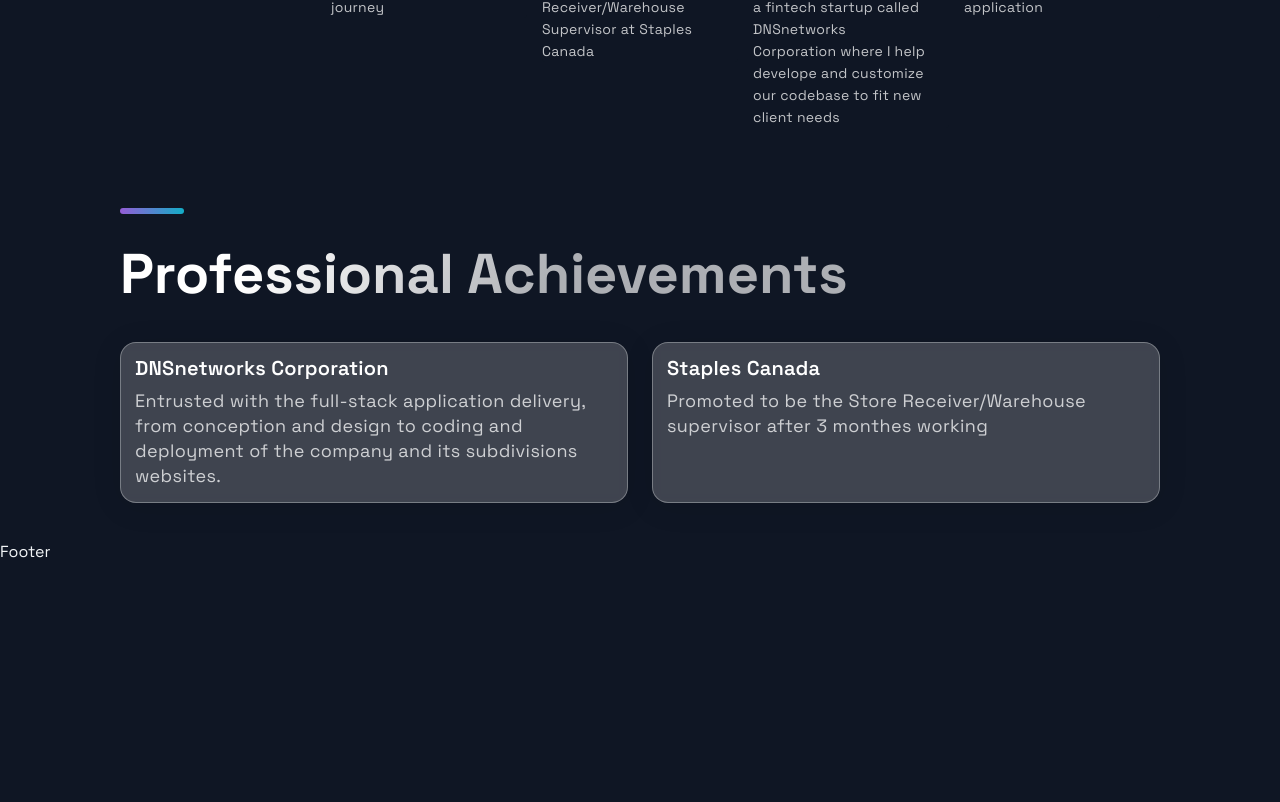
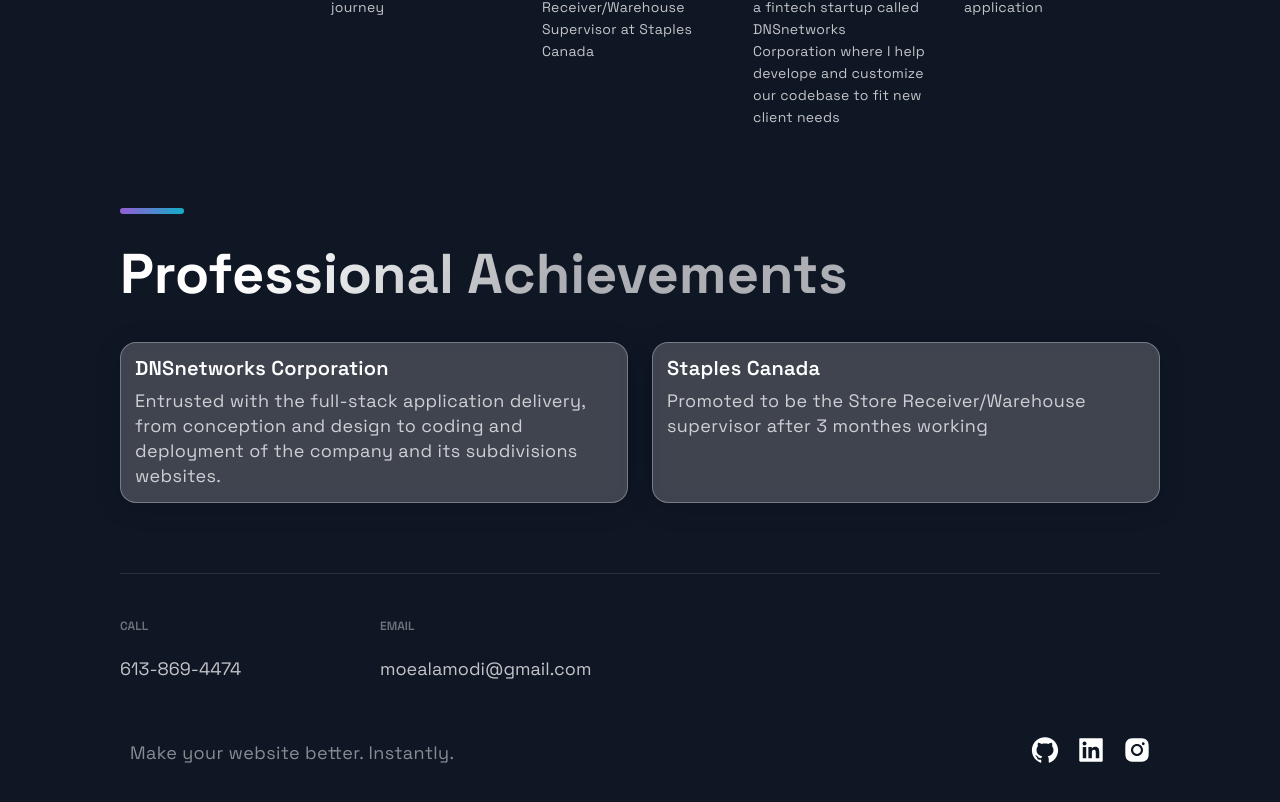
Before and after one commit to Moe-alamodi/portfolio_website, a Next.js app: page / in a window 1280 px wide. Shown: the part 3054-3856 px from the top of the page. Before the commit the page ends 3616 px from the top, so only its background shows below. Built offline with nearby package versions, Linux system fonts and the light colour scheme.

Commit message:
Finished footer section.

```diff
--- a/src/components/Footer/Footer.js
+++ b/src/components/Footer/Footer.js
@@ -1,14 +1,57 @@
-import React from 'react';
-import { AiFillGithub, AiFillInstagram, AiFillLinkedin } from 'react-icons/ai';
+import React from "react";
+import { AiFillGithub, AiFillInstagram, AiFillLinkedin } from "react-icons/ai";
 
-import { SocialIcons } from '../Header/HeaderStyles';
-import { CompanyContainer, FooterWrapper, LinkColumn, LinkItem, LinkList, LinkTitle, Slogan, SocialContainer, SocialIconsContainer } from './FooterStyles';
+import { SocialIcons } from "../Header/HeaderStyles";
+import {
+  CompanyContainer,
+  FooterWrapper,
+  LinkColumn,
+  LinkItem,
+  LinkList,
+  LinkTitle,
+  Slogan,
+  SocialContainer,
+  SocialIconsContainer,
+} from "./FooterStyles";
 
 const Footer = () => {
   return (
-    <div>
-      Footer
-    </div>
+    <FooterWrapper>
+      <LinkList>
+        <LinkColumn>
+          <LinkTitle>Call</LinkTitle>
+          <LinkItem href="tel:+16138694474">613-869-4474</LinkItem>
+        </LinkColumn>
+        <LinkColumn>
+          <LinkTitle>Email</LinkTitle>
+          <LinkItem href="mailto:moealamodi@gmail.com">
+            moealamodi@gmail.com
+          </LinkItem>
+        </LinkColumn>
+      </LinkList>
+      <SocialContainer>
+        <CompanyContainer>
+          <Slogan>Make your website better. Instantly.</Slogan>
+        </CompanyContainer>
+        <div>
+          <SocialIcons href="https://github.com/Moe-alamodi" target="_blank">
+            <AiFillGithub size="3rem" />
+          </SocialIcons>
+          <SocialIcons
+            href="https://www.linkedin.com/in/mohammed-al-amodi-b0840b158/"
+            target="_blank"
+          >
+            <AiFillLinkedin size="3rem" />
+          </SocialIcons>
+          <SocialIcons
+            href="https://www.instagram.com/moealamodi/"
+            target="_blank"
+          >
+            <AiFillInstagram size="3rem" />
+          </SocialIcons>
+        </div>
+      </SocialContainer>
+    </FooterWrapper>
   );
 };
 
--- a/src/components/Header/Header.js
+++ b/src/components/Header/Header.js
@@ -32,17 +32,17 @@
     </Div1>
     <Div2>
       <li>
-        <Link href="projects">
+        <Link href="#projects">
           <NavLink>Projects</NavLink>
         </Link>
       </li>
       <li>
-        <Link href="technologies">
+        <Link href="#technologies">
           <NavLink>Technologies</NavLink>
         </Link>
       </li>
       <li>
-        <Link href="about">
+        <Link href="#about">
           <NavLink>About</NavLink>
         </Link>
       </li>
--- a/src/components/Hero/Hero.js
+++ b/src/components/Hero/Hero.js
@@ -26,9 +26,7 @@
         Self-taught Web Application Developer with proven experience handling
         front end web applications for clients
       </SectionText>
-      <HeroBtn
-        onClick={() => (window.location = "https://github.com/Moe-alamodi")}
-      >
+      <HeroBtn onClick={() => (window.location = "#projects")}>
         <HeroBtnSpan1 />
         <HeroBtnSpan2 />
         <HeroBtnSpan3 />
--- a/src/components/Technologies/Technologies.js
+++ b/src/components/Technologies/Technologies.js
@@ -15,7 +15,7 @@
 } from "./TechnologiesStyles";
 
 const Technologies = () => (
-  <Section id="tech">
+  <Section id="technologies">
     <SectionDivider />
     <br />
     <SectionTitle>Technologies</SectionTitle>
```
